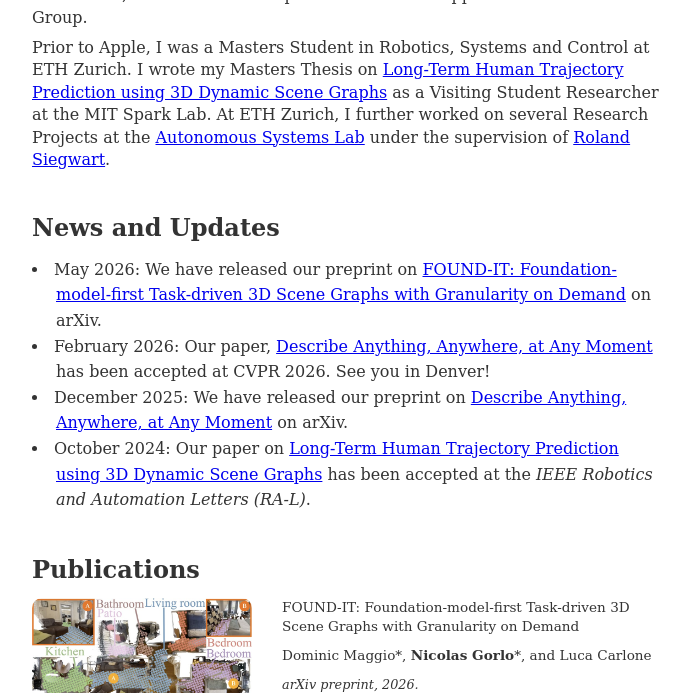
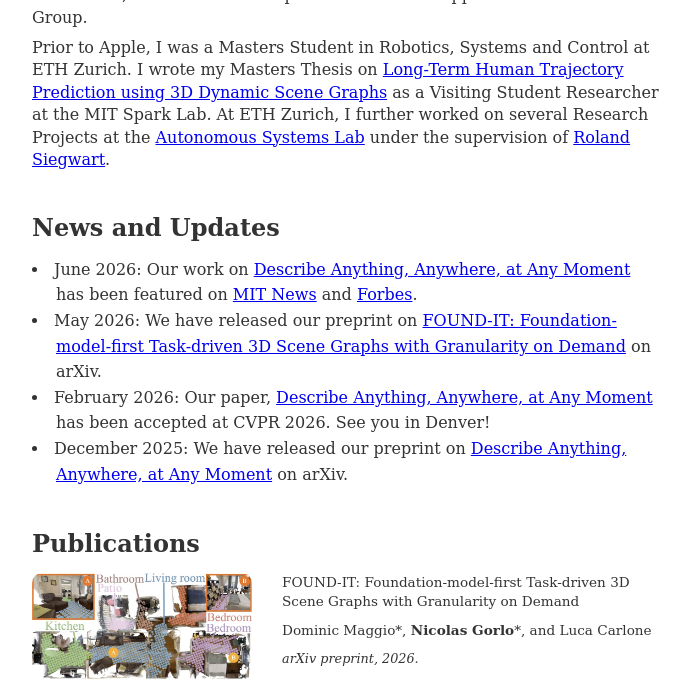
Before and after one commit to nicogorlo/nicogorlo.github.io, a Jekyll site: the page built from index.html, in a window 1280 px wide and 900 px high, scrolled down 379 px, cut to the strip 0-693 px from the top of the window. Shown: the whole strip, without its empty margins (293-983 px from the left). Built offline with Jekyll 4.4.1, drawn with Linux system fonts in a browser that asks for light colours.

Commit message:
added daaam news coverage.

```diff
--- a/index.html
+++ b/index.html
@@ -61,6 +61,14 @@ keywords: "Nicolas, Gorlo, Nicolas Gorlo, Nicolas Gorlo 3D Scene Graphs, Nicolas
     <h2>News and Updates</h2>
     <ul class="news-list">
       <li>
+        June 2026: Our work on
+        <a href="{{ '/DAAAM_25/' | relative_url }}">Describe Anything, Anywhere, at Any Moment</a>
+        has been featured on
+        <a href="https://news.mit.edu/2026/could-ai-tell-you-where-you-left-your-keys-0617" target="_blank">MIT News</a>
+        and
+        <a href="https://www.forbes.com/sites/ronschmelzer/2026/06/23/robot-memory-is-the-next-big-robotics-frontier/" target="_blank">Forbes</a>.
+      </li>
+      <li>
         May 2026: We have released our preprint on
         <a href="{{ '/FOUND-IT_26/' | relative_url }}">FOUND-IT: Foundation-model-first Task-driven 3D Scene Graphs with Granularity on Demand</a>
         on arXiv.
@@ -74,12 +82,6 @@ keywords: "Nicolas, Gorlo, Nicolas Gorlo, Nicolas Gorlo 3D Scene Graphs, Nicolas
         December 2025: We have released our preprint on
         <a href="{{ '/DAAAM_25/' | relative_url }}">Describe Anything, Anywhere, at Any Moment</a>
         on arXiv.
-      </li>
-      <li>
-        October 2024: Our paper on
-        <a href="{{ '/LP2_web/' | relative_url }}">Long-Term Human Trajectory Prediction using 3D Dynamic Scene Graphs</a>
-        has been accepted at the
-        <i>IEEE Robotics and Automation Letters (RA-L)</i>.
       </li>
     </ul>
   </div>
```
Also changed, not shown: DAAAM_25/index.html (+36 -0 lines), DAAAM_25/assets/images/logos/forbes_logo.svg (added), DAAAM_25/assets/images/logos/mit_logo.svg (added).
